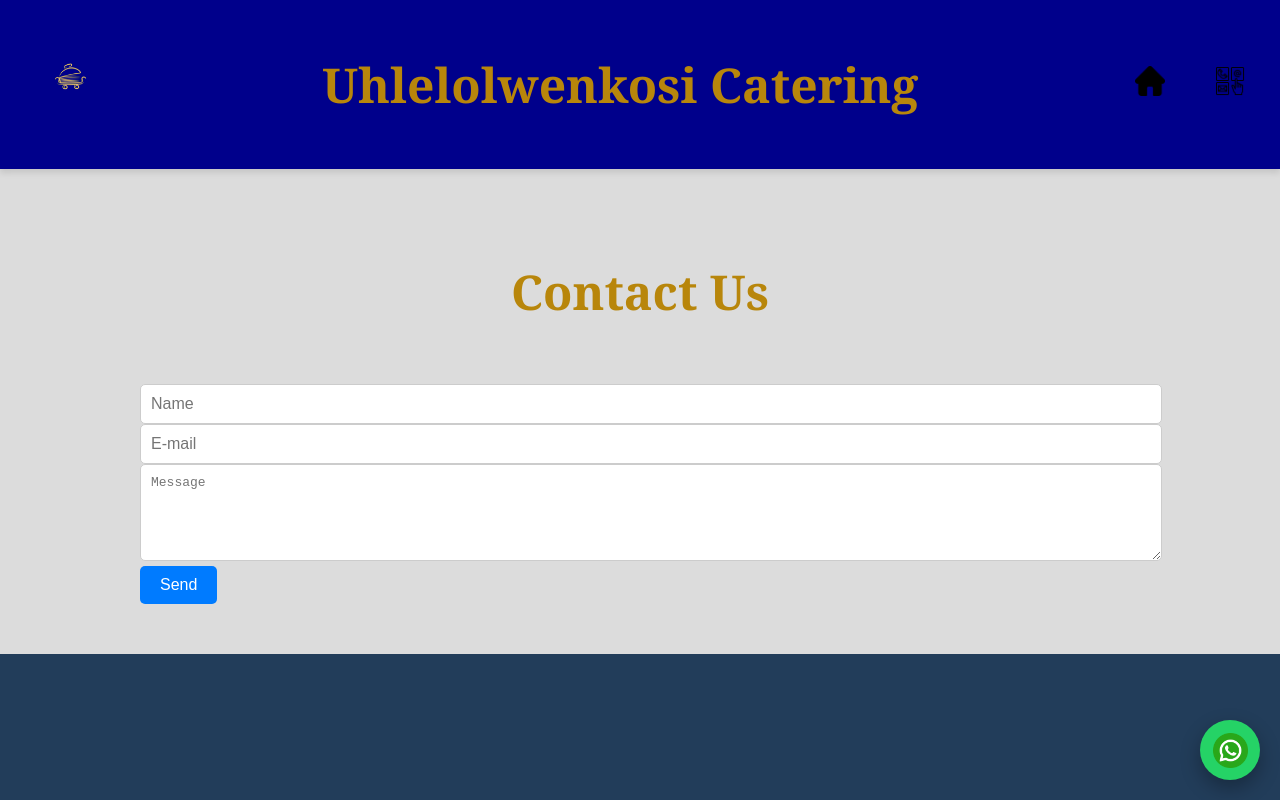
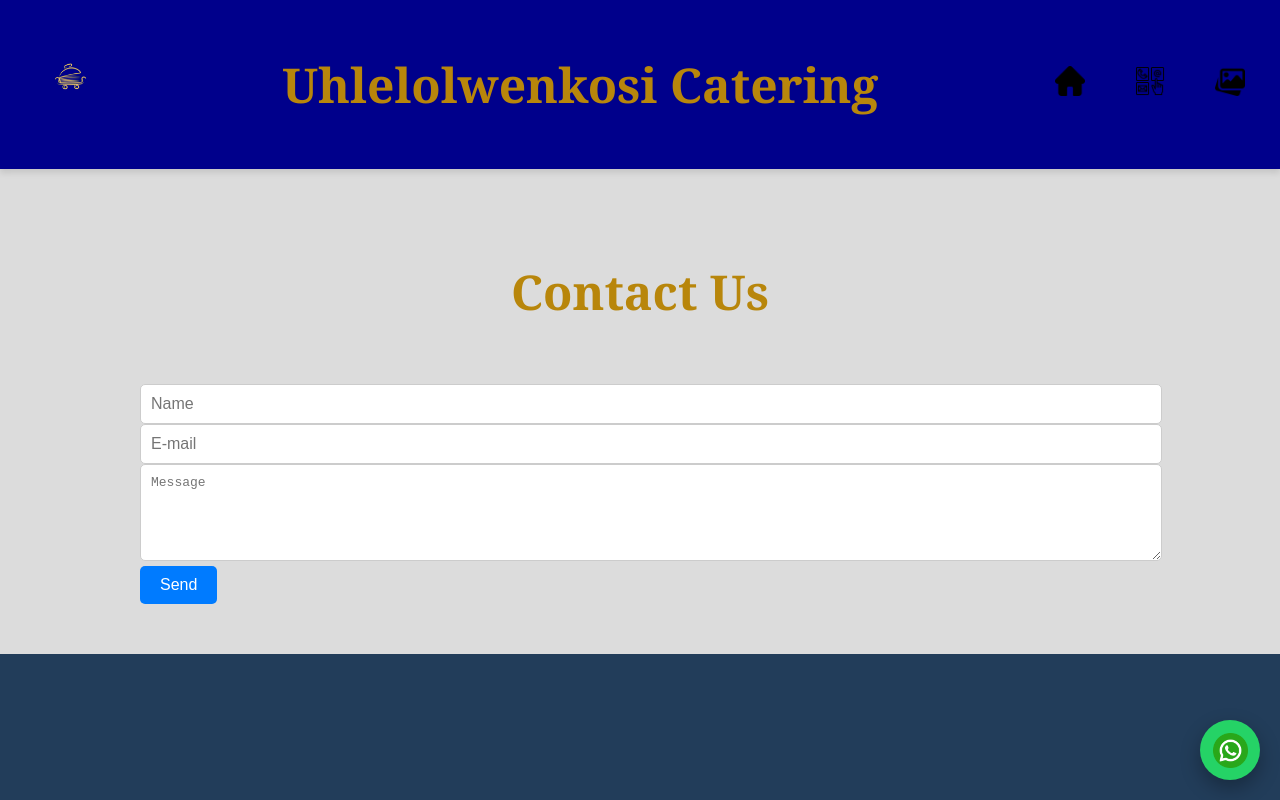
Before and after one commit to MpiloMario/Catering-Company-Website, a plain HTML site: page contact.html in a window 1280 px wide. Drawn offline with Linux system fonts and the light colour scheme.

Commit message:
Add gallery link to navigation in contact.html
Added a link to the gallery page in the navigation menu.

```diff
--- a/contact.html
+++ b/contact.html
@@ -15,6 +15,7 @@
                 <ul>
                     <li><a href="index.html"><img src="static/home.png" class="nav-button"></a></li>
                     <li><a href="contact.html"><img src="static/communicate.png" class="nav-button"></a></li>
+                     <li><a href="gallery.html"><img src="static/gallery.png" class="nav-button"></a></li>
                 </ul>
             </nav>
         </header>
```
